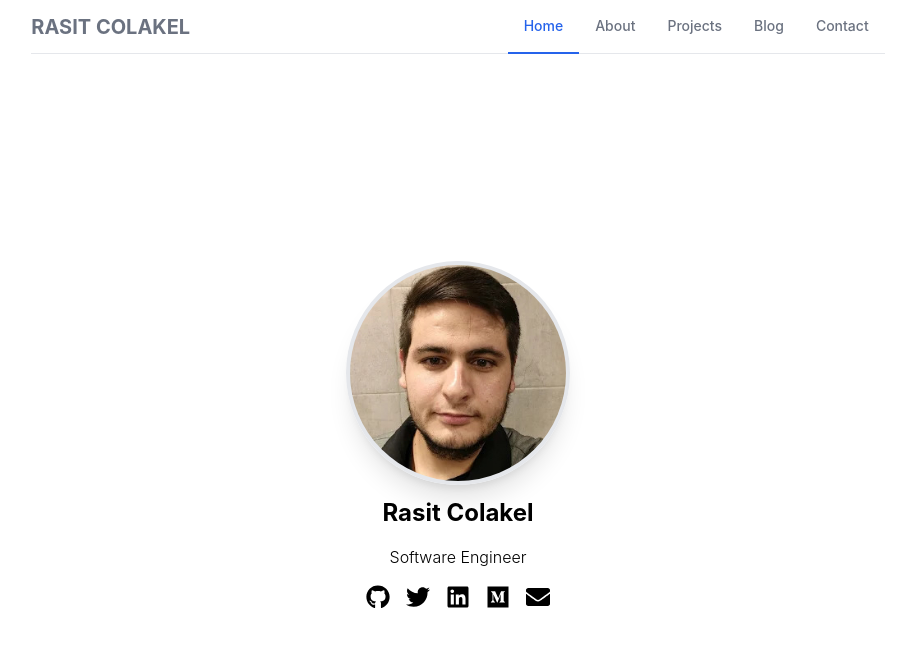
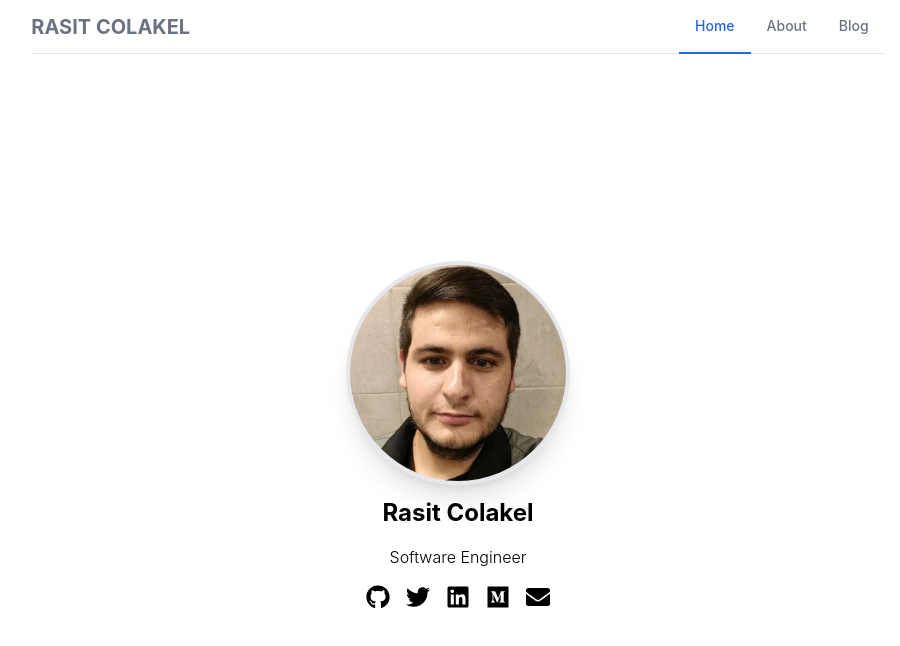
Before and after one commit to rasitcolakel/rasit-me, a Next.js app: page / in a window 1280 px wide. Shown: the top 646 px of the page, without its empty margins (182-1082 px from the left). Built offline with nearby package versions, Linux system fonts and the light colour scheme.

Commit message:
not added pages removed

```diff
--- a/src/components/layouts/Navbar.tsx
+++ b/src/components/layouts/Navbar.tsx
@@ -23,18 +23,18 @@ function Navbar({}: Props) {
       name: "About",
       link: "/about",
     },
-    {
-      name: "Projects",
-      link: "/projects",
-    },
+    // {
+    //   name: "Projects",
+    //   link: "/projects",
+    // },
     {
       name: "Blog",
       link: "/blog",
     },
-    {
-      name: "Contact",
-      link: "/contact",
-    },
+    // {
+    //   name: "Contact",
+    //   link: "/contact",
+    // },
   ];
   const tabClasses = {
     active: "navbar-item-active",
```
Also changed, not shown: 1 other file (tests, documents, lock files or other folders).
